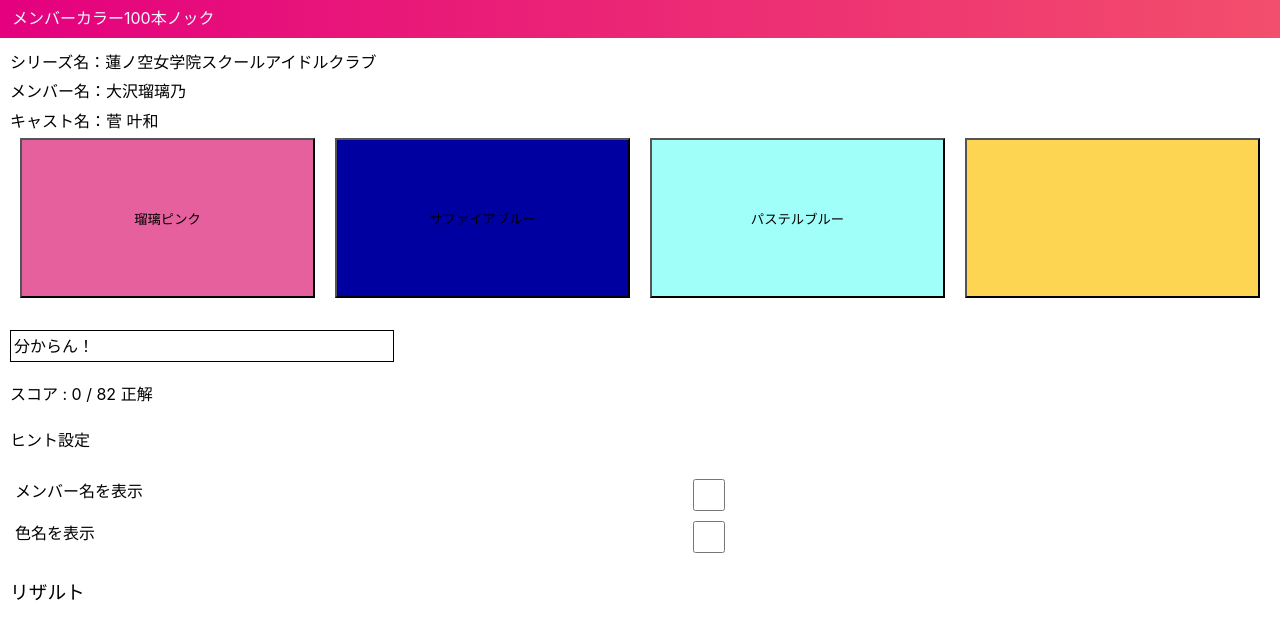
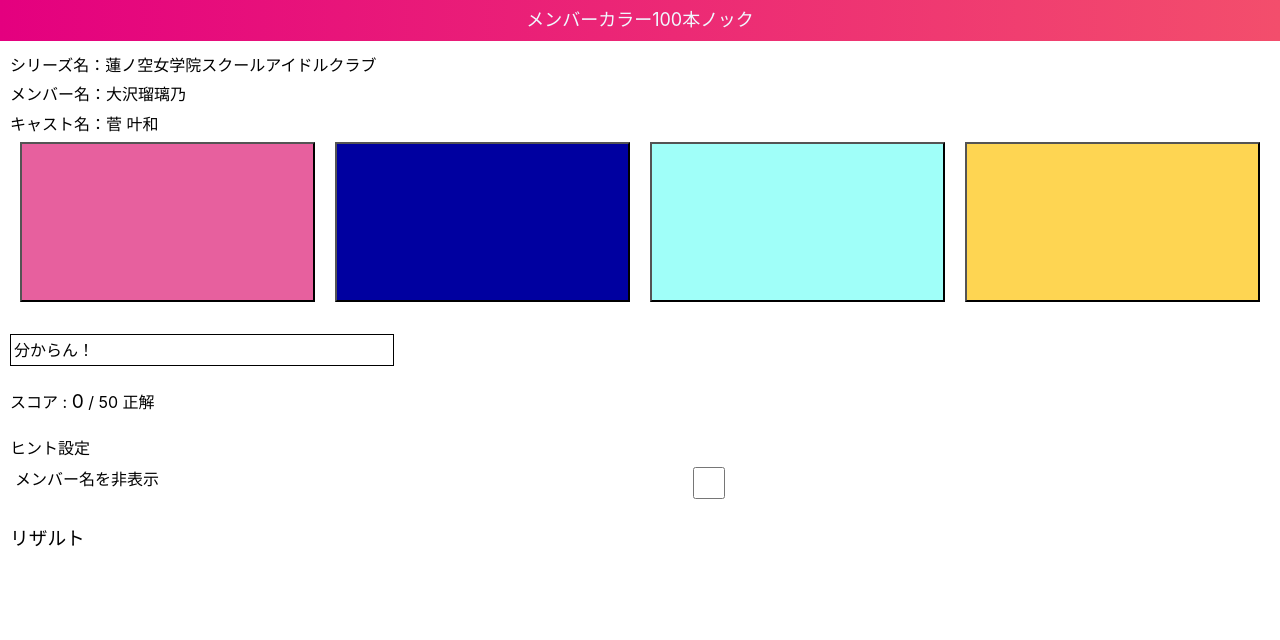
Before and after one commit to maruhachi/blade-100-knock, a Vue app: page / in a window 1280 px wide. Shown: the top 640 px of the page. Built offline with nearby package versions, Linux system fonts and the light colour scheme.

Commit message:
'リザルト表示を修正'

```diff
--- a/src/App.vue
+++ b/src/App.vue
@@ -117,7 +117,7 @@ const choices = ref([
 ]);
 
 function next() {
-  if (target.value == dataList.length - 1) {
+  if (target.value == 49) {
     finish();
     return;
   }
@@ -134,28 +134,29 @@ function next() {
   ].sort(() => Math.random() - 0.5);
 }
 
+const resultList = ref([]);
+
 function answer(answerNum) {
-  if (
+  const isCollect =
     choices.value[answerNum]["member"] ==
-    questionList.value[target.value]["member"]
-  ) {
+    questionList.value[target.value]["member"];
+  if (isCollect) {
     score.value++;
   }
-  result.value =
-    "正解: " +
-    questionList.value[target.value]["member"] +
-    ", 回答 : " +
-    choices.value[answerNum]["member"] +
-    "\r\n" +
-    result.value;
+  resultList.value.unshift({
+    resultText:
+      (isCollect ? "○ : " : "✕ : ") +
+      questionList.value[target.value]["member"] +
+      ", 回答 : " +
+      choices.value[answerNum]["member"],
+    color: questionList.value[target.value]["code"],
+    textColor: isCollect ? "black" : "red",
+  });
   next();
 }
 
-const tmpResult = "";
-const result = ref("");
-
 function finish() {
-  alert("終了！ " + score.value + " / 38問 正解");
+  alert("終了！ " + score.value + " / " + total.value + "問 正解");
 }
 
 const memberCheck = ref(false);
@@ -167,20 +168,6 @@ function memberHint(e) {
   } else {
     document
       .querySelectorAll(".member")
-      .forEach((i) => i.classList.remove("invisible"));
-  }
-}
-
-const colorNameCheck = ref(false);
-
-function colorHint(e) {
-  if (colorNameCheck.value) {
-    document
-      .querySelectorAll(".color-name")
-      .forEach((i) => i.classList.add("invisible"));
-  } else {
-    document
-      .querySelectorAll(".color-name")
       .forEach((i) => i.classList.remove("invisible"));
   }
 }
@@ -197,30 +184,22 @@ function colorHint(e) {
           class="color"
           :style="{ backgroundColor: choices[0]['code'] }"
           @click="answer(0)"
-        >
-          <span class="color-name">{{ choices[0]["color"] }}</span>
-        </button>
+        ></button>
         <button
           class="color"
           :style="{ backgroundColor: choices[1]['code'] }"
           @click="answer(1)"
-        >
-          <span class="color-name">{{ choices[1]["color"] }}</span>
-        </button>
+        ></button>
         <button
           class="color"
           :style="{ backgroundColor: choices[2]['code'] }"
           @click="answer(2)"
-        >
-          <span class="color-name">{{ choices[2]["color"] }}</span>
-        </button>
+        ></button>
         <button
           class="color"
           :style="{ backgroundColor: choices[3]['code'] }"
           @click="answer(3)"
-        >
-          <span class="color-name">{{ choices[3]["color"] }}</span>
-        </button>
+        ></button>
       </div>
     </div>
     <div class="control">
@@ -228,12 +207,14 @@ function colorHint(e) {
         <span>分からん！</span>
       </a>
       <div class="score">
-        <p>スコア : {{ score }} / {{ total }} 正解</p>
+        <p>
+          スコア : <span class="score-text">{{ score }}</span> / 50 正解
+        </p>
       </div>
-      <p>ヒント設定</p>
       <div block-hint>
+        <p>ヒント設定</p>
         <div class="hints">
-          <label for="chMember">メンバー名を表示</label>
+          <label for="chMember">メンバー名を非表示</label>
           <input
             id="chMember"
             type="checkbox"
@@ -242,20 +223,15 @@ function colorHint(e) {
             @change="memberHint($event)"
           />
         </div>
-        <div class="hints">
-          <label for="chColor">色名を表示</label>
-          <input
-            id="chColor"
-            type="checkbox"
-            class="ctrlbtn hint2"
-            v-model="colorNameCheck"
-            @change="colorHint($event)"
-          />
-        </div>
       </div>
       <h3>リザルト</h3>
       <div class="block-result">
-        <p class="result-text">{{ result }}</p>
+        <div class="result" v-for="item in resultList">
+          <i class="collect-color" :style="{ backgroundColor: item.color }"></i>
+          <p class="result-text" :style="{ color: item.textColor }">
+            {{ item.resultText }}
+          </p>
+        </div>
       </div>
     </div>
   </main>
@@ -271,7 +247,9 @@ main {
 .info > div {
   padding: 2px 0px;
 }
-
+.score-text {
+  font-size: larger;
+}
 .control {
   display: flex;
   flex-direction: column;
@@ -309,8 +287,20 @@ main {
 .block-result {
   padding: 0 10px;
 }
+
+.result {
+  display: flex;
+  flex-direction: row;
+  align-items: center;
+}
 .result-text {
-  white-space: pre-wrap;
+  padding-left: 3px;
+}
+
+.collect-color {
+  height: 18px;
+  width: 28px;
+  border: 0.5px solid gray;
 }
 
 header .wrapper {
--- a/src/assets/base.css
+++ b/src/assets/base.css
@@ -26,7 +26,12 @@ header {
   background: linear-gradient(to right, var(--ll-color), var(--imas-color)) ;
   color:aliceblue;
   padding:6px 12px ;
+  text-align: center;
 }
+header > p {
+  font-size: large;
+}
+
 
 body {
   min-height: 100vh;
```
Also changed, not shown: data.csv, 5 other files (tests, documents, lock files or other folders).
